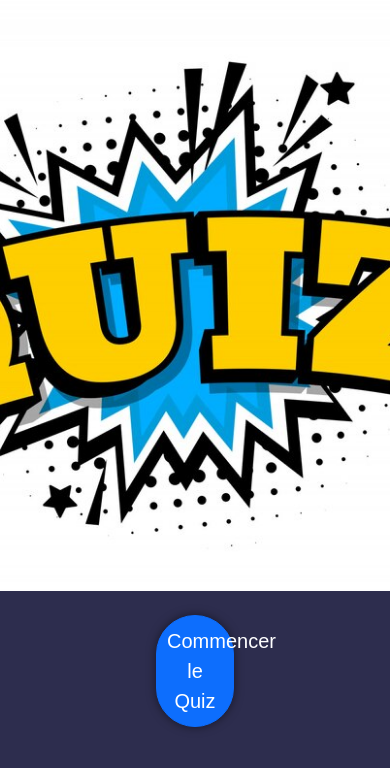
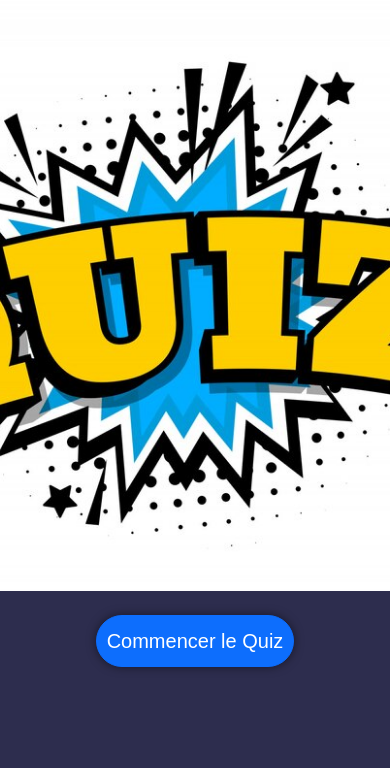
Before and after one commit to AichaBenjdir/Quiz, a plain HTML site: page index.html in a window 390 px wide. Drawn offline with nearby package versions, Linux system fonts and the light colour scheme.

Commit message:
Réglage du bouton pour le rendre responsive et ajustement du fond

```diff
--- a/CSS/style.css
+++ b/CSS/style.css
@@ -7,7 +7,6 @@ body {
 /* Bouton de démarrage */
 .btn-start {
     border-radius: 50px;
-    width: 20%;
     padding: 10px;
     box-shadow: 0 0 10px rgba(0, 0, 0, 0.5);
     transition: background-color 0.3s ease;
--- a/index.html
+++ b/index.html
@@ -30,7 +30,8 @@
 
     <!-- Bouton de démarrage -->
     <div class="text-center">
-        <button class="btn-start btn btn-primary btn-lg text-white mt-4">Commencer le Quiz</button>
+        <button class="btn-start btn btn-primary btn-lg w-80 mt-4">Commencer le Quiz</button>
+
     </div>
 
     <!-- Boîte de Quiz -->
```
